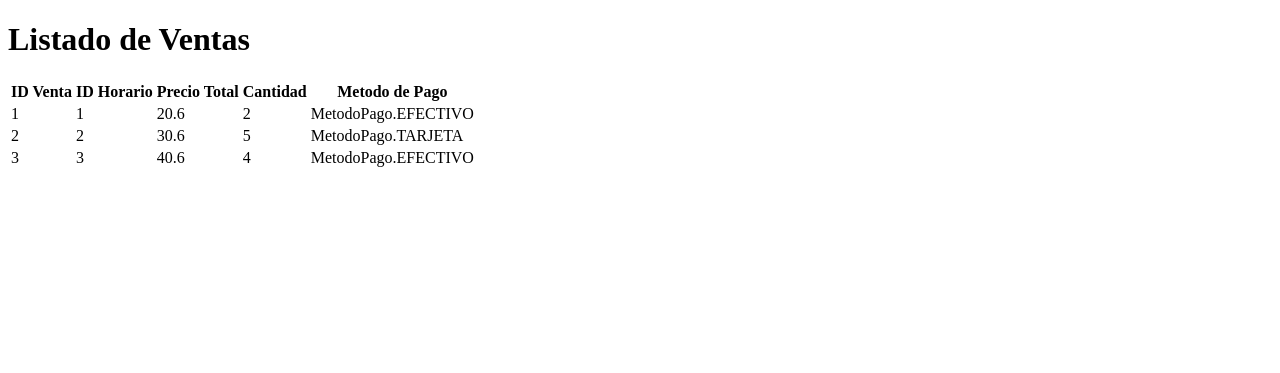
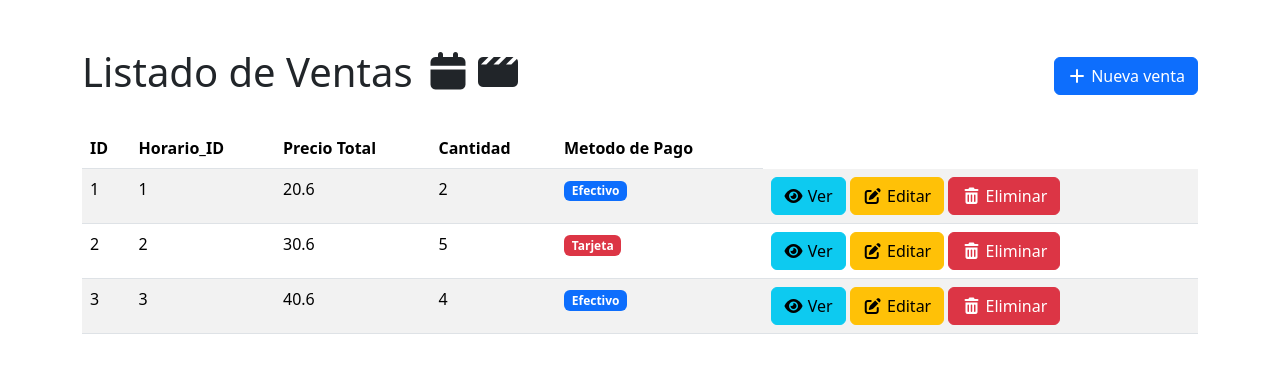
Before and after one commit to HueteDevs/Proyecto_Adecco, a FastAPI app: page /ventas in a window 1280 px wide. Shown: the top 373 px of the page. Run offline with FastAPI, Linux system fonts and the light colour scheme; some libraries are stand-ins or nearby versions.

Commit message:
actualizados las paginas listas de horario y ventas

```diff
--- a/app/templates/ventas/list.html
+++ b/app/templates/ventas/list.html
@@ -3,15 +3,24 @@
 <head>
     <meta charset="UTF-8">
     <meta name="viewport" content="width=device-width, initial-scale=1.0">
-    <title>Listado de Ventas</title>
+    <title>🐦‍⬛🎶 Listado de Ventas</title>
+    <link href="https://cdn.jsdelivr.net/npm/bootstrap@5.3.8/dist/css/bootstrap.min.css" rel="stylesheet" integrity="sha384-sRIl4kxILFvY47J16cr9ZwB07vP4J8+LH7qKQnuqkuIAvNWLzeN8tE5YBujZqJLB" crossorigin="anonymous">
+    <link rel="stylesheet" href="https://cdnjs.cloudflare.com/ajax/libs/font-awesome/7.0.1/css/all.min.css" integrity="sha512-2SwdPD6INVrV/lHTZbO2nodKhrnDdJK9/kg2XD1r9uGqPo1cUbujc+IYdlYdEErWNu69gVcYgdxlmVmzTWnetw==" crossorigin="anonymous" referrerpolicy="no-referrer" />
 </head>
 <body>
-    <h1>Listado de Ventas</h1>
-    <table>
+    <div class="container mt-5">
+        <div class="d-flex justify-content-between align-items-center mb-4">
+            <h1>Listado de Ventas <i class="fa-solid fa-calendar"></i><i class="fa-solid fa-clapperboard"></i></h1>
+            <a href="/ventas/new" class="btn btn-primary">
+                <i class="fa-solid fa-plus"></i> Nueva venta
+            </a>
+        </div>
+
+        <table class="table table-striped">
             <thead>
                 <tr>
-                <th>ID Venta</th>
-                <th>ID Horario</th>
+                    <th>ID</th>
+                    <th>Horario_ID</th>
                     <th>Precio Total</th>
                     <th>Cantidad</th>
                     <th>Metodo de Pago</th>
@@ -20,18 +29,40 @@
             <tbody>
                 {% for venta in ventas %}
                 <tr>
-                <td>{{ venta.id}} </td>
-                <td>{{ venta.horario_id}} </td>
-                <td>{{ venta.precio_total}} </td>
-                <td>{{ venta.cantidad}} </td>
-                <td>{{ venta.metodo_pago}} </td>
-
-
-
+                    <td>{{ venta.id }}</td>
+                    <td>{{ venta.horario_id }}</td>
+                    <td>{{ venta.precio_total }}</td>
+                    <td>{{ venta.cantidad }}</td>
+                    <td>
+                        {% if venta.metodo_pago.value == 'efectivo' %}
+                            <span class="badge bg-primary">
+                                Efectivo
+                            </span>
+                        {% elif venta.metodo_pago.value == 'tarjeta' %}
+                            <span class="badge bg-danger">
+                                Tarjeta
+                            </span>
+                        {% else %}
+                            <span class="text-body-secondary">-</span>
+                        {% endif %}
+                    </td>
+                    <td>
+                        <a href="/ventas/{{ venta.id }}" class="btn btn-info"><i class="fa-solid fa-eye"></i> Ver</a>
+                        <a href="/ventas/{{ venta.id }}/edit" class="btn btn-warning">
+                            <i class="fa-solid fa-pen-to-square"></i> Editar
+                        </a>
+                        <form method="post" action="/ventas/{{ venta.id }}/delete" style="display: inline" onsubmit="return confirm('¿Estás seguro de que quieres eliminar esta venta?');">
+                            <button type="submit" class="btn btn-danger">
+                                <i class="fa-solid fa-trash-can"></i> Eliminar
+                            </button>
+                        </form>
+                    </td>
                 </tr>
                 {% endfor %}
             </tbody>
         </table>
+    </div>
 
+    <script src="https://cdn.jsdelivr.net/npm/bootstrap@5.3.8/dist/js/bootstrap.bundle.min.js" integrity="sha384-FKyoEForCGlyvwx9Hj09JcYn3nv7wiPVlz7YYwJrWVcXK/BmnVDxM+D2scQbITxI" crossorigin="anonymous"></script>
 </body>
 </html>
```
Also changed, not shown: app/templates/horarios/list.html (+41 -14 lines). Lines whose indentation alone changed are shown as unchanged.
